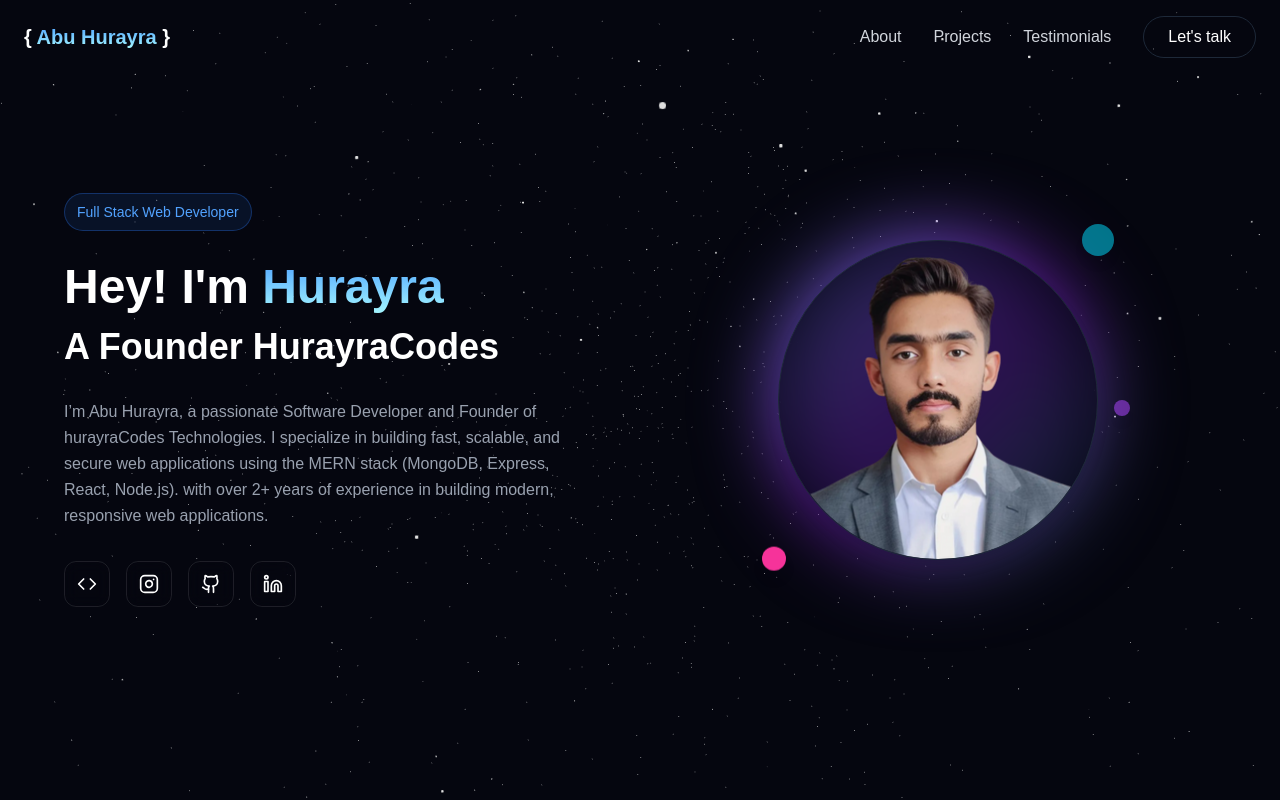
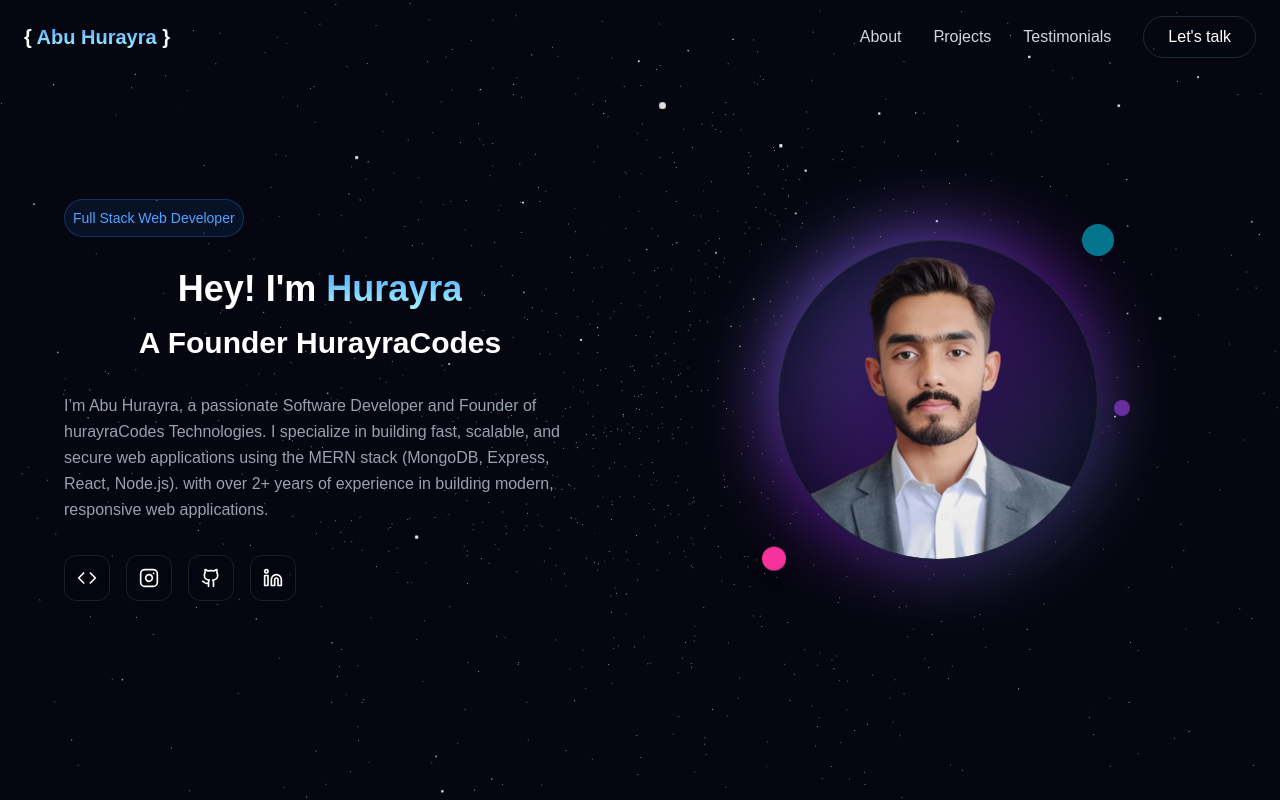
Before and after one commit to hurayracodes/abuhurayra, a React (Vite) app: page / in a window 1280 px wide. Shown: the top 800 px of the page. Built offline with nearby package versions, Linux system fonts and the light colour scheme.

Commit message:
size fix of main text

```diff
--- a/src/ui/Hero.jsx
+++ b/src/ui/Hero.jsx
@@ -57,7 +57,7 @@ function Hero() {
               initial="hidden"
               whileInView="visible"
               viewport={{ once: true }}
-              className="inline-flex items-center gap-2 px-3 py-2 rounded-full bg-blue-500/10 border border-blue-500/30"
+              className="inline-flex items-center md:text-center sm:text-center gap-2 px-2 py-2 rounded-full bg-blue-500/10 border border-blue-500/30"
             >
               <p className="text-sm text-blue-400 font-medium">
                 Full Stack Web Developer
@@ -70,15 +70,15 @@ function Hero() {
               initial="hidden"
               whileInView="visible"
               viewport={{ once: true }}
-              className="space-y-4"
+              className="space-y-4 md:w-full text-center"
             >
-              <h1 className="text-5xl md:text-5xl font-bold">
+              <h1 className="text-5xl md:text-4xl font-bold">
                 Hey! I'm{" "}
                 <span className="bg-linear-to-b from-blue-400 to-cyan-200 bg-clip-text text-transparent relative">
                   Hurayra
                 </span>
               </h1>
-              <h1 className="text-4xl md:text-4xl font-bold text-white">
+              <h1 className="text-4xl md:text-3xl sm:text-3xl sd:text-2x1 font-bold text-white">
                 A{" "}
                 <span className="text-blue-400">
                   <RotatingDecryptedText />
```
